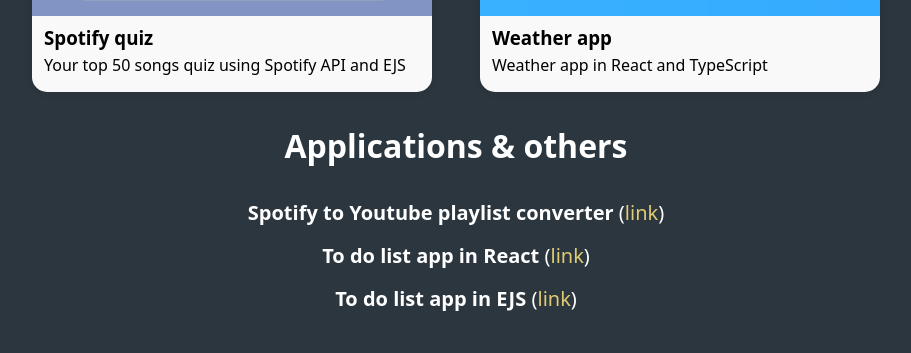
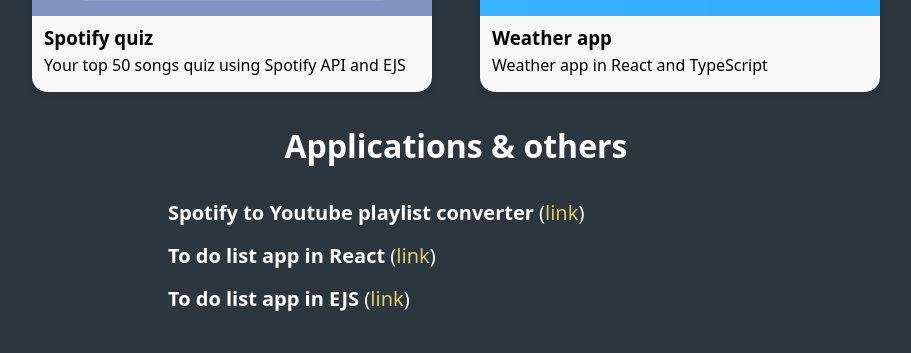
Before and after one commit to Xenko10/personal-webpage, a React (Vite) app: page / in a window 1280 px wide. Shown: the part 2132-2485 px from the top of the page, without its empty margins (184-1095 px from the left). Built offline with nearby package versions, Linux system fonts and the light colour scheme.

Commit message:
change positioning of list

```diff
--- a/src/components/Portfolio/AppsAndOthers/AppsAndOthers.module.css
+++ b/src/components/Portfolio/AppsAndOthers/AppsAndOthers.module.css
@@ -7,6 +7,13 @@
   display: flex;
   flex-direction: column;
   align-items: center;
+}
+
+.h2ulWrapper {
+  width: 50%;
+
+  display: flex;
+  flex-direction: column;
 }
 
 .apps h2 {
@@ -22,7 +29,6 @@
   margin: 0;
   display: flex;
   flex-direction: column;
-  align-items: center;
   gap: 1rem;
 }
 
@@ -30,7 +36,6 @@
   font-size: 1.25rem;
   font-weight: 300;
   color: white;
-  text-align: center;
 }
 
 .apps a {
--- a/src/components/Portfolio/AppsAndOthers/AppsAndOthers.tsx
+++ b/src/components/Portfolio/AppsAndOthers/AppsAndOthers.tsx
@@ -3,6 +3,7 @@
 export default function Apps() {
   return (
     <div className={styles.apps}>
+      <div className={styles.h2ulWrapper}>
         <h2>Applications & others</h2>
         <ul>
           <li>
@@ -22,5 +23,6 @@
           </li>
         </ul>
       </div>
+    </div>
   );
 }
```
Lines whose indentation alone changed are shown as unchanged.
